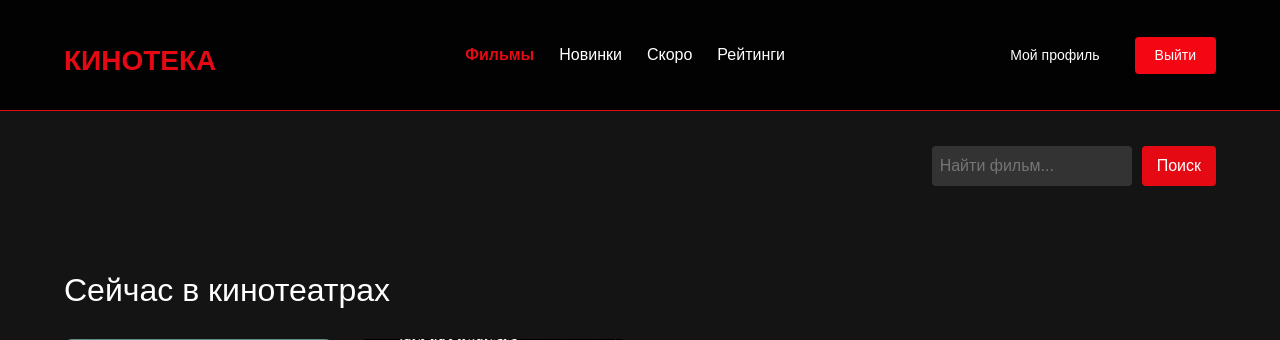
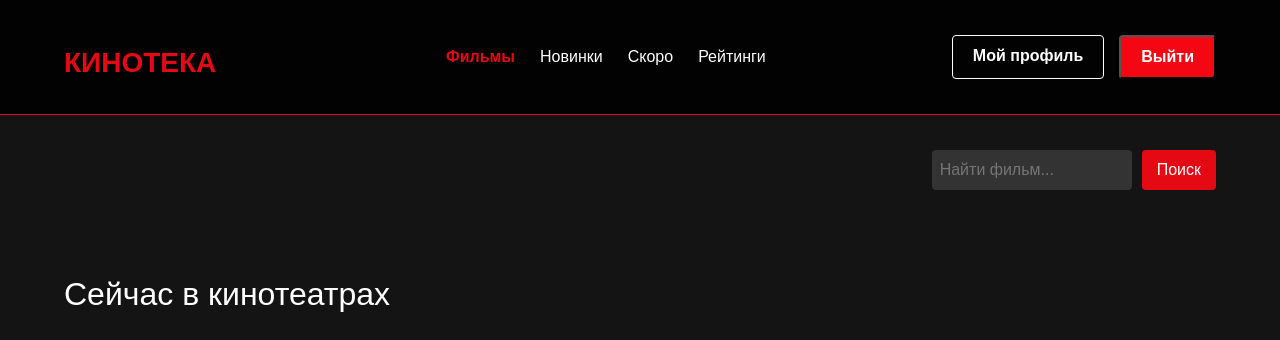
Before and after one commit to nisya1/WEB-project, a Flask app: page /movies/ in a window 1280 px wide. Shown: the top 340 px of the page. Run offline with Flask 3, Linux system fonts and the light colour scheme; data comes from the database, SQL or seed files in the repository.

```diff
--- a/static/movies/style.css
+++ b/static/movies/style.css
@@ -132,23 +132,20 @@ body {
 .btn-auth-user {
     padding: 8px 20px;
     border-radius: 4px;
-    font-weight: 500;
-    cursor: pointer;
+    text-decoration: none;
+    font-weight: bold;
     transition: all 0.3s;
-    border: none;
-    text-decoration: none;
-    font-size: 14px;
 }
 
+
 .btn-profile {
-    color: #fff;
-    display: inline-block;
-    line-height: 1.5;
-    border-radius: 4px;
+    background-color: transparent;
+    color: var(--light-text);
+    border: 1px solid var(--light-text)
 }
 
 .btn-profile:hover {
-    background-color: #f40612;
+    background-color: #45a049;
 }
 
 /* Стили для кнопки "Выйти" */
```
